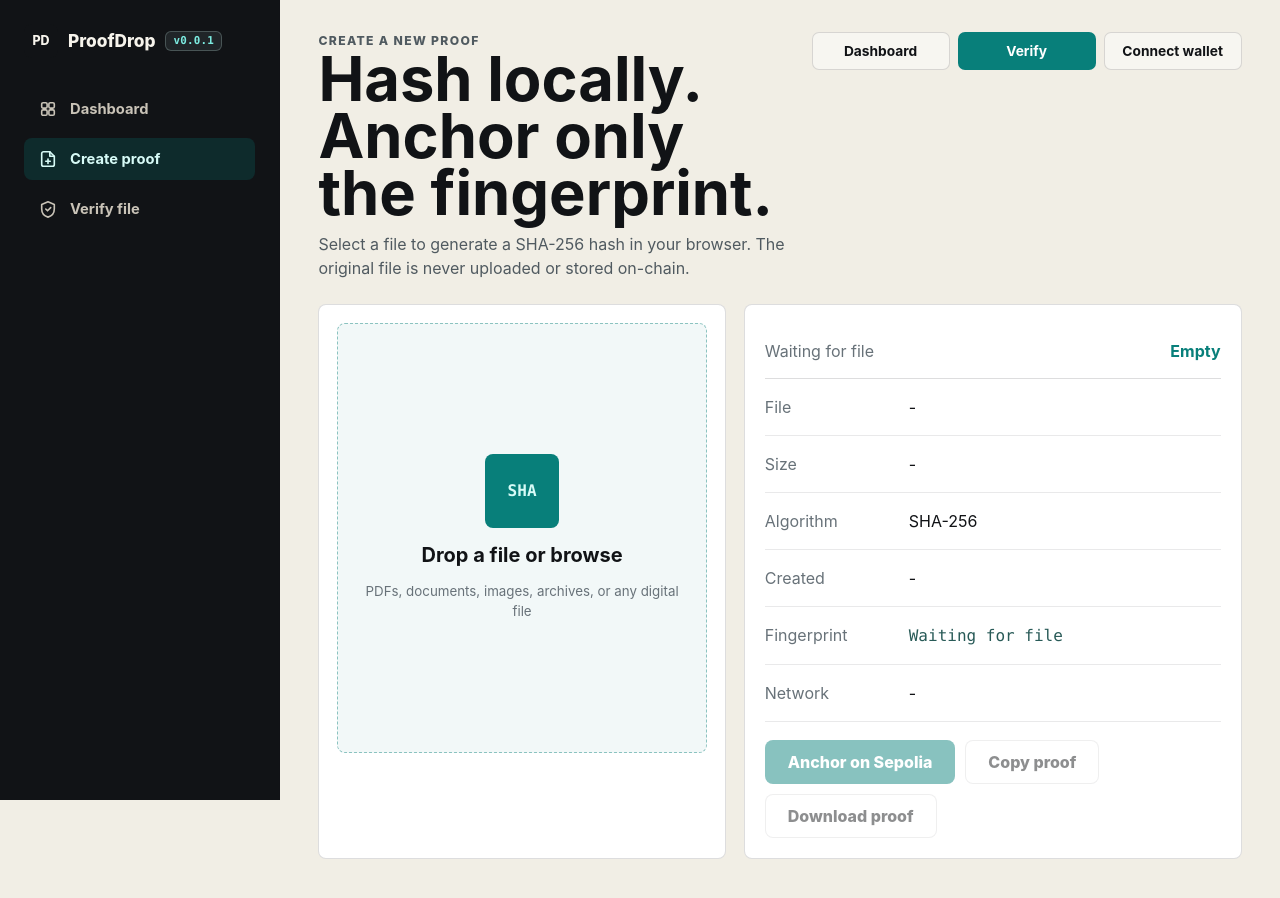
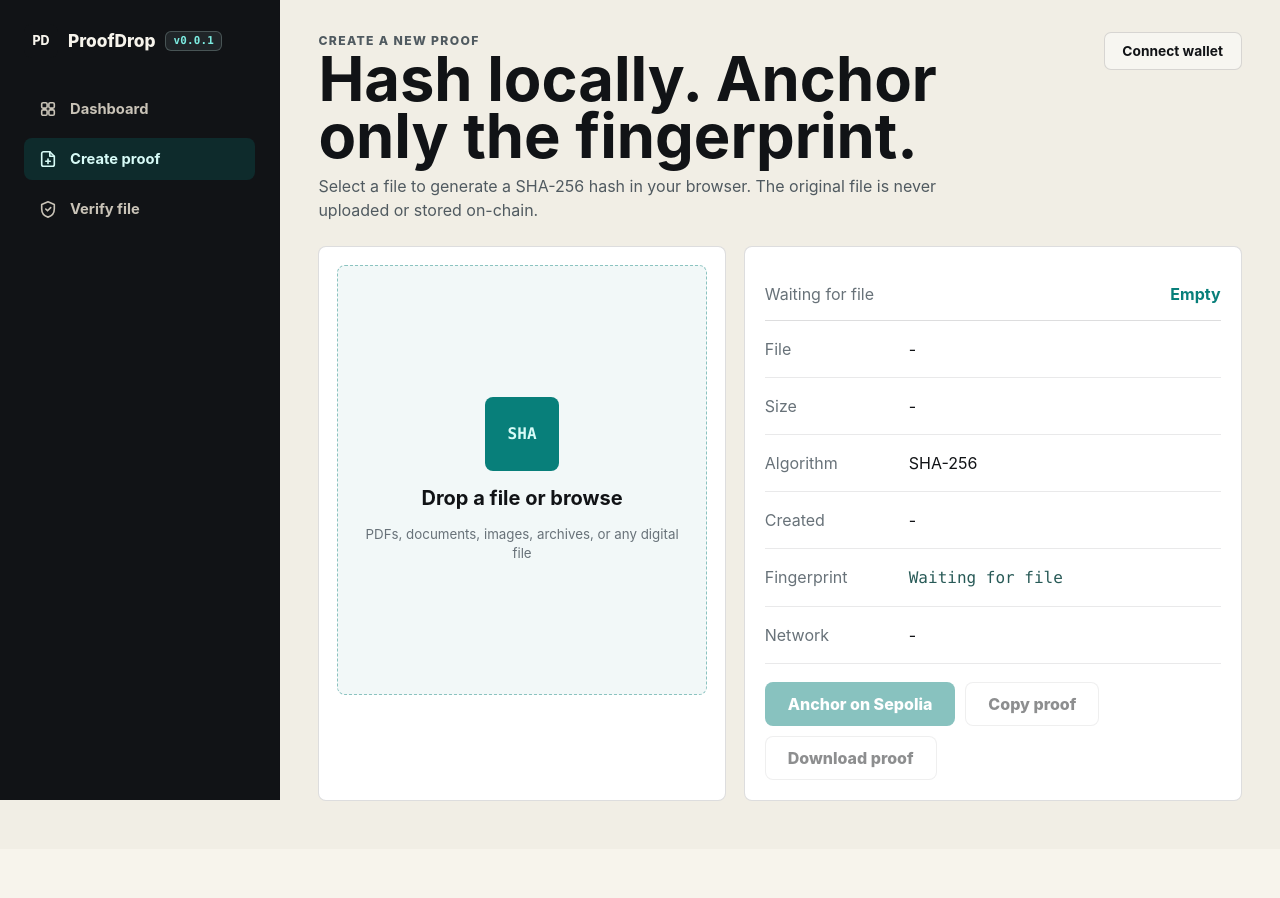
Before and after one commit to SAVTHEK11DD/ProofDrop, a Next.js app in the folder frontend-next/: page /create in a window 1280 px wide. Shown: the top 898 px of the page. After the commit the page ends 849 px from the top, so only its background shows below. Built offline with nearby package versions, Linux system fonts and the light colour scheme.

Commit message:
keep only wallet connect button in top right header across dashboard pages

```diff
--- a/frontend-next/app/create/page.jsx
+++ b/frontend-next/app/create/page.jsx
@@ -127,12 +127,6 @@ export default function CreateProofPage() {
             </p>
           </div>
           <div className="headerActions">
-            <Link className="button buttonSecondary" href="/dashboard">
-              Dashboard
-            </Link>
-            <Link className="button buttonPrimary" href="/verify">
-              Verify
-            </Link>
             <WalletConnectButton className="button buttonSecondary" />
           </div>
         </header>
--- a/frontend-next/app/dashboard/page.jsx
+++ b/frontend-next/app/dashboard/page.jsx
@@ -73,12 +73,6 @@ export default function DashboardPage() {
             </p>
           </div>
           <div className="headerActions">
-            <Link className="button buttonSecondary" href="/verify">
-              Verify
-            </Link>
-            <Link className="button buttonPrimary" href="/create">
-              Create proof
-            </Link>
             <WalletConnectButton className="button buttonSecondary" />
           </div>
         </header>
--- a/frontend-next/app/verify/page.jsx
+++ b/frontend-next/app/verify/page.jsx
@@ -147,12 +147,6 @@ export default function VerifyPage() {
             </p>
           </div>
           <div className="headerActions">
-            <Link className="button buttonSecondary" href="/dashboard">
-              Dashboard
-            </Link>
-            <Link className="button buttonPrimary" href="/create">
-              Create proof
-            </Link>
             <WalletConnectButton className="button buttonSecondary" />
           </div>
         </header>
```
